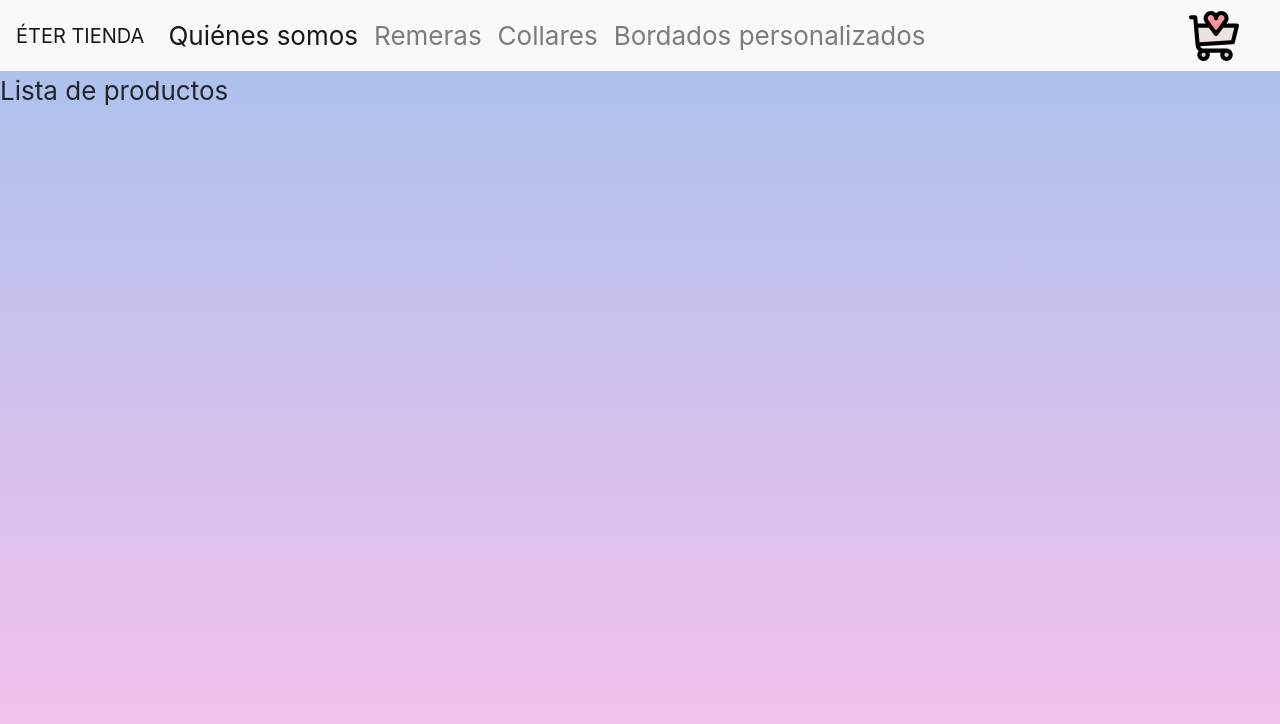
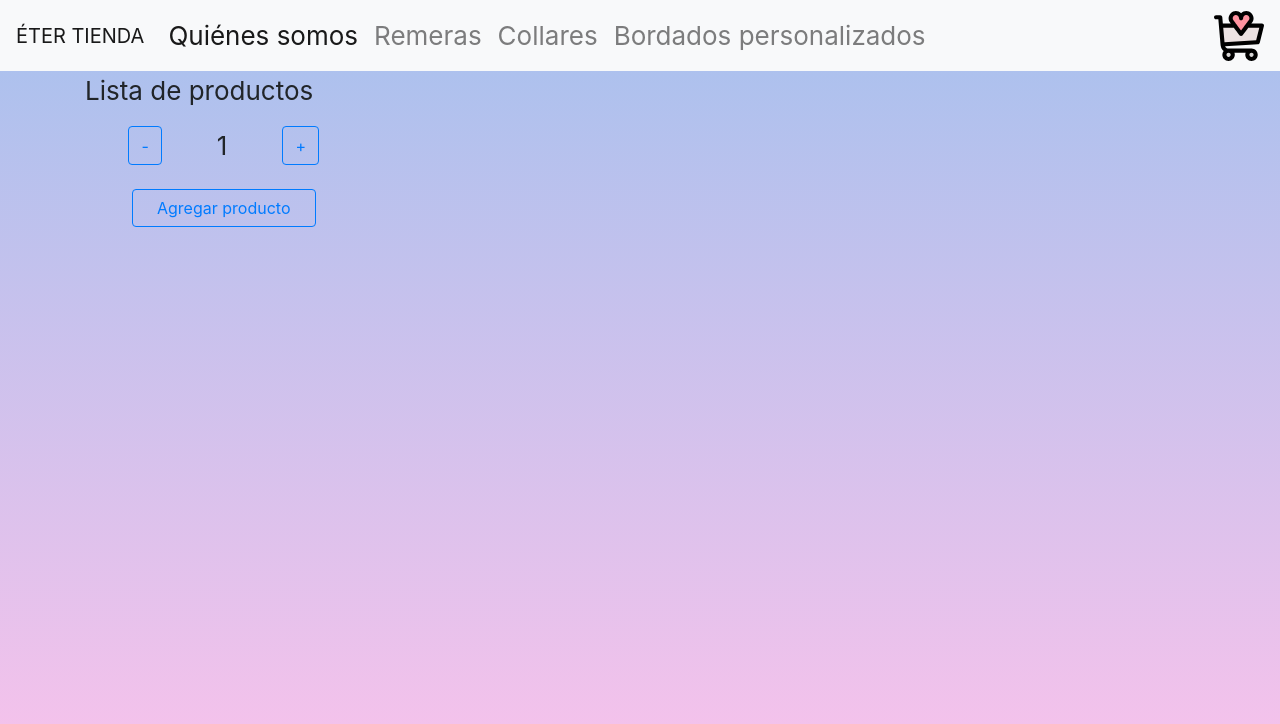
Before and after one commit to tatianaborda/MyMarket, a React (Create React App) app in the folder my-market/: page / in a window 1280 px wide. Shown: the top 724 px of the page. Built offline with nearby package versions, Linux system fonts and the light colour scheme.

Commit message:
Se agrega contador de productos

```diff
--- a/my-market/src/components/CartWidget.js
+++ b/my-market/src/components/CartWidget.js
@@ -1,7 +1,7 @@
 import React from "react";
 
 const imgStyles={
-    width: 100,
+    width: 50,
     height: 50
 };
 
--- /dev/null
+++ b/my-market/src/components/ItemCount.js
@@ -0,0 +1,52 @@
+import React, { useEffect, useState } from "react";
+
+export function ItemCount({stock, initial, onAdd}){
+    const [count, setCount] = useState(parseInt(initial));
+
+    useEffect(() => {
+        setCount(parseInt(initial))
+        return;
+    }, [initial])
+
+    const add = () =>{
+        setCount(count + 1)
+    }
+
+    const remove = () =>{
+        setCount(count - 1)
+    }
+
+    return(
+        <div className="w-25 flex-column align-items-stretch">
+            <div className="m-2 p-2 d-flex flex-row justify-content-around">
+                <button
+                disabled= {count <= 0}
+                className="btn btn-outline-primary"
+                type= "button"
+                onClick= {remove}
+                >
+                    -
+                </button>
+              <div>{count}</div>
+              <button
+                disabled={count >= stock}
+                className="btn btn-outline-primary"
+                type= "button"
+                onClick= {add}
+                >
+                    +
+                </button>
+            </div>
+            <div className="m-2 p-2 d-flex flex-row justify-content-around">
+                <button
+                className="btn btn-outline-primary w-75"
+                type= "button"
+                onClick= {onAdd}>
+                    Agregar producto
+                </button>
+            </div>
+        </div>
+    )
+}
+
+export default ItemCount;
--- a/my-market/src/components/ItemListContainer.js
+++ b/my-market/src/components/ItemListContainer.js
@@ -1,5 +1,10 @@
 import React from "react";
+import { ItemCount } from "./ItemCount"
 
 export const ItemListContainer= () =>{
-    return <div>Lista de productos</div>
+    return <div className="container">
+        Lista de productos
+        <ItemCount stock="5" initial="1"/>
+        </div>
+
 }
```
